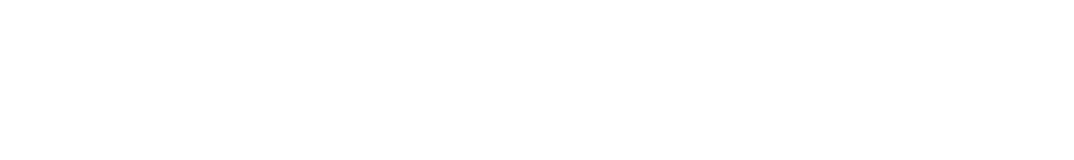
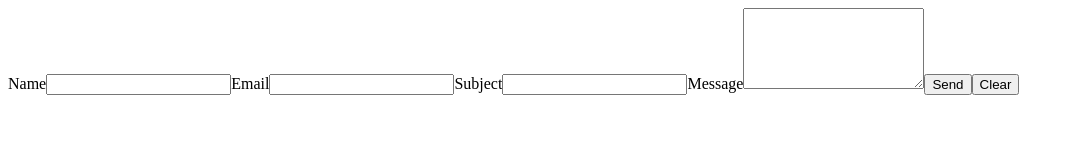
Before and after one commit to coralcat/study, a Gatsby site: page /contact in a window 1280 px wide. Before the commit this address had no page. Shown: the whole page, without its empty margins (0-1074 px from the left). Built offline with nearby package versions, Linux system fonts and the light colour scheme; Gatsby itself is replaced by a stand-in of ours.

Commit message:
add contact form

```diff
--- a/gatsby-config.js
+++ b/gatsby-config.js
@@ -12,6 +12,7 @@
     }
   },
   plugins: [
+    `gatsby-plugin-material-ui`,
     {
       resolve: `gatsby-plugin-algolia`,
       options: {
--- a/package.json
+++ b/package.json
@@ -4,6 +4,7 @@
   "description": "소리의 깃헙 블로그입니다. 개츠비로 구성되어있으며, 웹 관련 분야 이외에도 아니라 다양한 내용을 포스팅 할 예정입니다.",
   "main": "index.js",
   "dependencies": {
+    "@material-ui/core": "^4.11.0",
     "@styled-icons/fa-solid": "^10.15.1",
     "algoliasearch": "^4.4.0",
     "gatsby": "^2.24.47",
@@ -12,6 +13,7 @@
     "gatsby-plugin-feed": "^2.5.11",
     "gatsby-plugin-google-analytics": "^2.3.13",
     "gatsby-plugin-manifest": "^2.4.23",
+    "gatsby-plugin-material-ui": "^2.1.10",
     "gatsby-plugin-offline": "^3.2.23",
     "gatsby-plugin-react-helmet": "^3.3.10",
     "gatsby-plugin-sharp": "^2.6.27",
--- a/src/components/layout.js
+++ b/src/components/layout.js
@@ -4,6 +4,7 @@
 import { rhythm, scale } from "../utils/typography"
 import Search from "./search"
 import Form from "./form";
+import Contact from "../pages/contact";
 const searchIndices = [{ name: `Pages`, title: `Pages` }]
 
 
@@ -65,6 +66,7 @@
         {header}
       </header>
       <main>{children}</main>
+      <Contact/>
       <footer>
         © {new Date().getFullYear()}, Built with
         {` `}
--- /dev/null
+++ b/src/pages/contact.js
@@ -0,0 +1,30 @@
+import React from "react";
+import {Link} from "gatsby";
+import Button from "@material-ui/core/Button"
+
+export default function Contact() {
+  return (
+    <form method="post" netlify-honeypot="bot-field" data-netlify="true" name="contact">
+      <input type="hidden" name="bot-field"/>
+      <input type="hidden" name="form-name" value="contact"/>
+      <label>
+        Name
+        <input type="text" name="name" id="name" />
+      </label>
+      <label>
+        Email
+        <input type="email" name="email" id="email" />
+      </label>
+      <label>
+        Subject
+        <input type="text" name="subject" id="subject" />
+      </label>
+      <label>
+        Message
+        <textarea name="message" id="message" rows="5" />
+      </label>
+      <button type="submit">Send</button>
+      <input type="reset" value="Clear" />
+    </form>
+  )
+}
```
